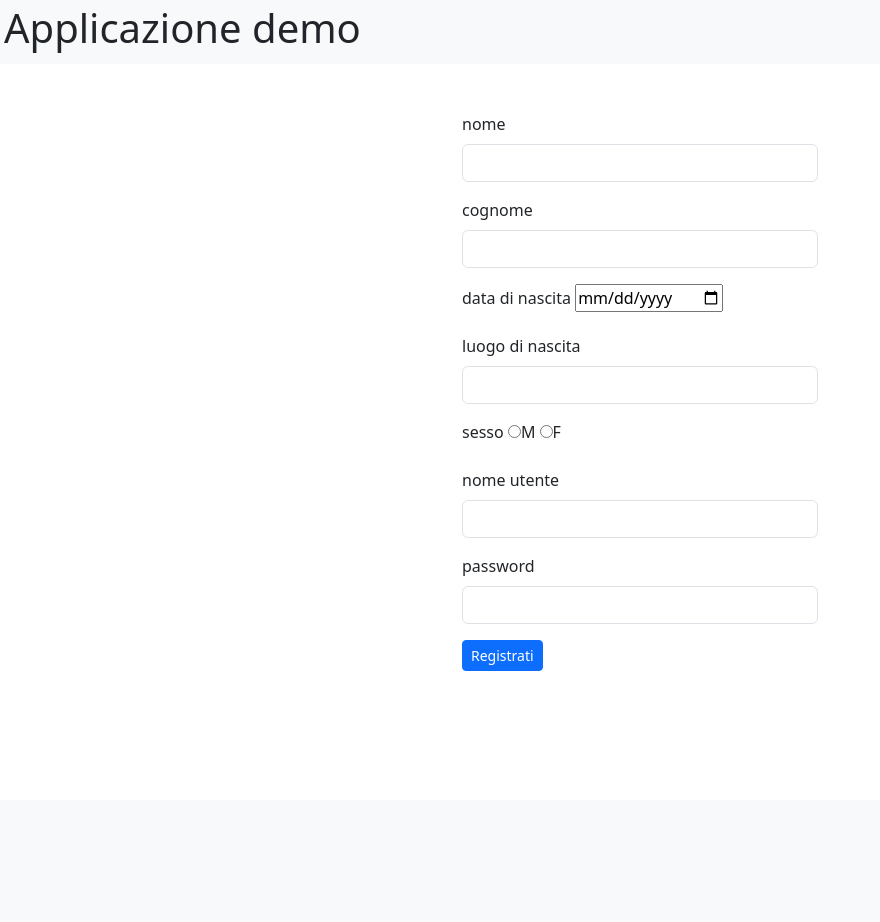
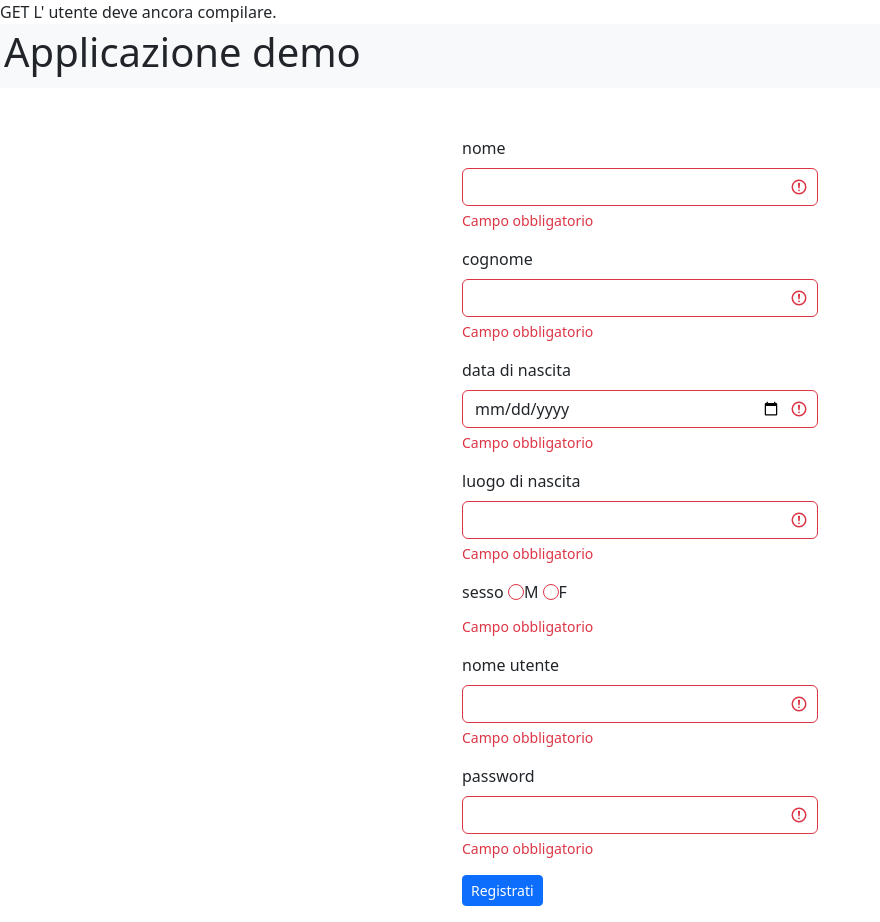
Before and after one commit to CinziaVittone/Corso_php_2223, a PHP site: page /create_user.php in a window 1280 px wide. Shown: the whole page, without its empty margins (0-880 px from the left). Before the commit the page ends 671 px from the top, so only its background shows below. Run offline with PHP 8.4, Linux system fonts and the light colour scheme.

```diff
--- a/form_in_php/create_user.php
+++ b/form_in_php/create_user.php
@@ -1,3 +1,16 @@
+<?php
+//ottengo informazione sul metodo usato per la richiesta che sto eseguendo
+//mi stampa GET se sono appena entrato nella pagina
+//mi stampa POST se ho ogià compilato il form
+//print_r($SERVER);
+print_r($_SERVER["REQUEST_METHOD"]);
+if($_SERVER["REQUEST_METHOD"] === "POST"){
+    echo "\nDati inviati, devono essere controllati.";
+}else{
+    echo "\nL' utente deve ancora compilare.";
+}
+?>
+
 <!DOCTYPE html>
 <html lang="en">
 <head>
@@ -19,28 +32,37 @@
         </div>
 
         <div class="col-sm-4">
-            <form class="mt-1 mt-md-5" action="register_user.php" method="post">
+            <form class="mt-1 mt-md-5" action="create_user.php" method="post">
                 <!-- dati utente -->
                 <div class="mb-3">
                     <label for="nome" class="form-label">nome</label>
-                    <input type="nome" class="form-control" name="first_name"id="nome">
+                    <input type="nome" class="form-control is-invalid" name="first_name"id="nome">
+                    <div class="invalid-feedback">
+                        Campo obbligatorio
+                    </div>
                 </div>
 
                 <div class="mb-3">
                     <label for="cognome" class="form-label">cognome</label>
-                    <input type="cognome" class="form-control" name="last_name"id="cognome">
+                    <input type="cognome" class="form-control is-invalid" name="last_name"id="cognome">
+                    <div class="invalid-feedback">
+                        Campo obbligatorio
+                    </div>
                 </div>
 
                 <div class="mb-3">
                     <label for="data_di_nascita" class="form-label">data di nascita</label>
                     <!-- <input type="data_di_nascita" class="form-control" name="birthday"id="data_di_nascita"> -->
-                    <input type="date" id="birthday" name="birthday">
+                    <input type="date" class="form-control is-invalid" id="birthday" name="birthday">
+                    <div class="invalid-feedback">
+                        Campo obbligatorio
+                    </div>
                 </div>
 
                 <div class="mb-3">
                     <label for="luogo_di_nascita" class="form-label">luogo di nascita</label>
                     <!-- <input type="luogo_di_nascita" class="form-control" name="birth_place"id="luogo_di_nascita"> -->
-                    <select class="form-control" id="luogo_di_nascita">
+                    <select class="form-control is-invalid" id="luogo_di_nascita">
                     <option value="none"></option>
   <option value="AG">Agrigento</option>
   <option value="AL">Alessandria</option>
@@ -150,14 +172,20 @@
   <option value="VI">Vicenza</option>
   <option value="VT">Viterbo</option>
                     </select>
+                    <div class="invalid-feedback">
+                        Campo obbligatorio
+                    </div>
                 </div>
 
 
                 <div class="mb-3">
                     <label for="sesso" class="form-label">sesso</label>
                     <!-- <input type="sesso" class="form-control" name="gender"id="sesso"> -->
-                    <input type="radio" name="gender" value="m"/>M
-                    <input type="radio" name="gender" value="f"/>F
+                    <input type="radio" class="form-check-input is-invalid" name="gender" value="m"/>M
+                    <input type="radio" class="form-check-input is-invalid" name="gender" value="f"/>F
+                    <div class="invalid-feedback">
+                        Campo obbligatorio
+                    </div>
                     <!-- <select class="form-control" id="sesso">
 	                <option value="none" selected></option>
 	                <option value="M">M</option>
@@ -168,12 +196,18 @@
                 <!-- nome utente(email) e password -->
                 <div class="mb-3">
                     <label for="email" class="form-label">nome utente</label>
-                    <input type="email" class="form-control" name="username"id="email">
+                    <input type="email" class="form-control is-invalid" name="username"id="email">
+                    <div class="invalid-feedback">
+                        Campo obbligatorio
+                    </div>
                 </div>
 
                 <div class="mb-3">
                     <label for="password" class="form-label">password</label>
-                    <input type="password" class="form-control" name="password"id="password">
+                    <input type="password" class="form-control is-invalid" name="password"id="password">
+                    <div class="invalid-feedback">
+                        Campo obbligatorio
+                    </div>
                 </div>
 
                 <button class="btn btn-primary btn-sm"  type="submit"> Registrati </button>
```
